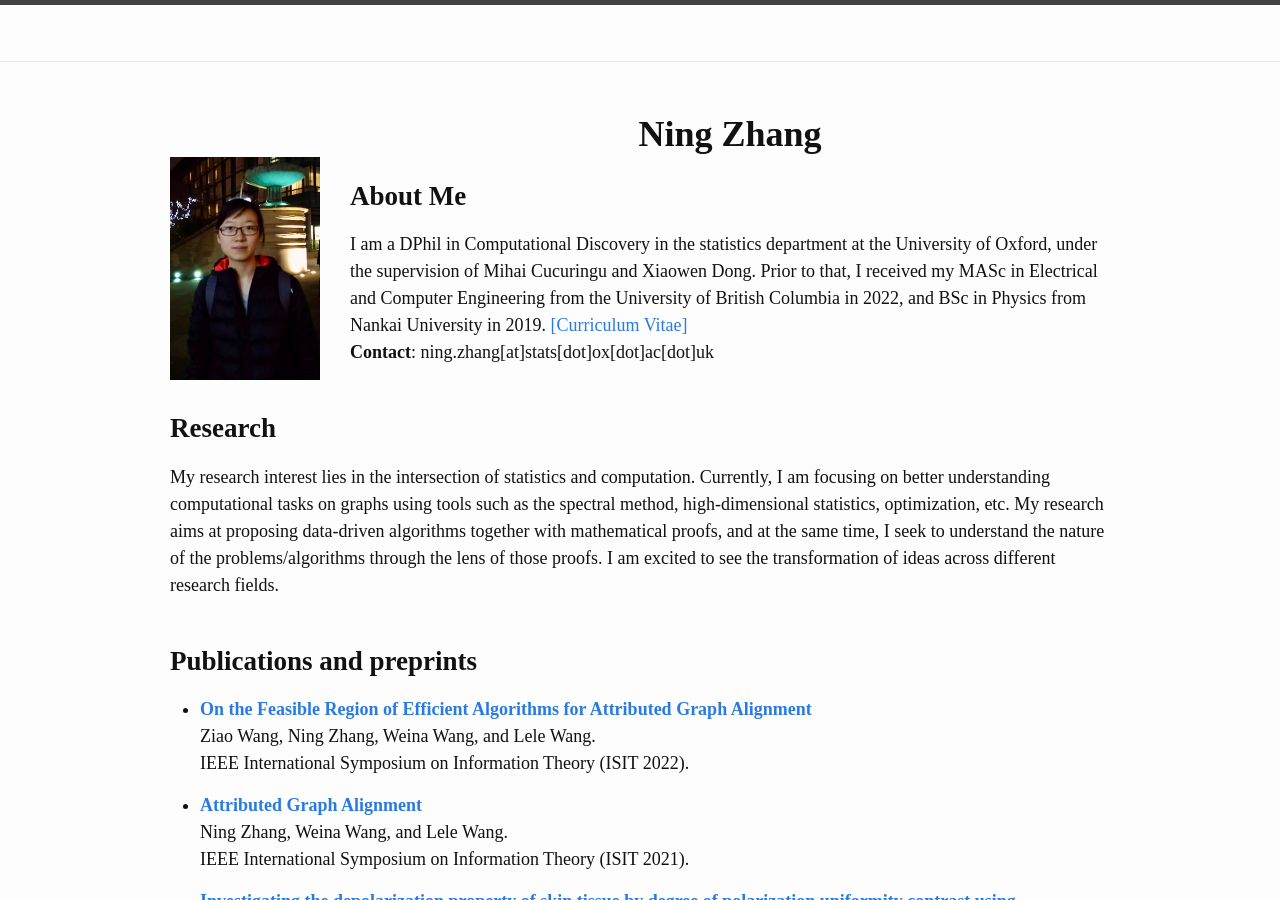
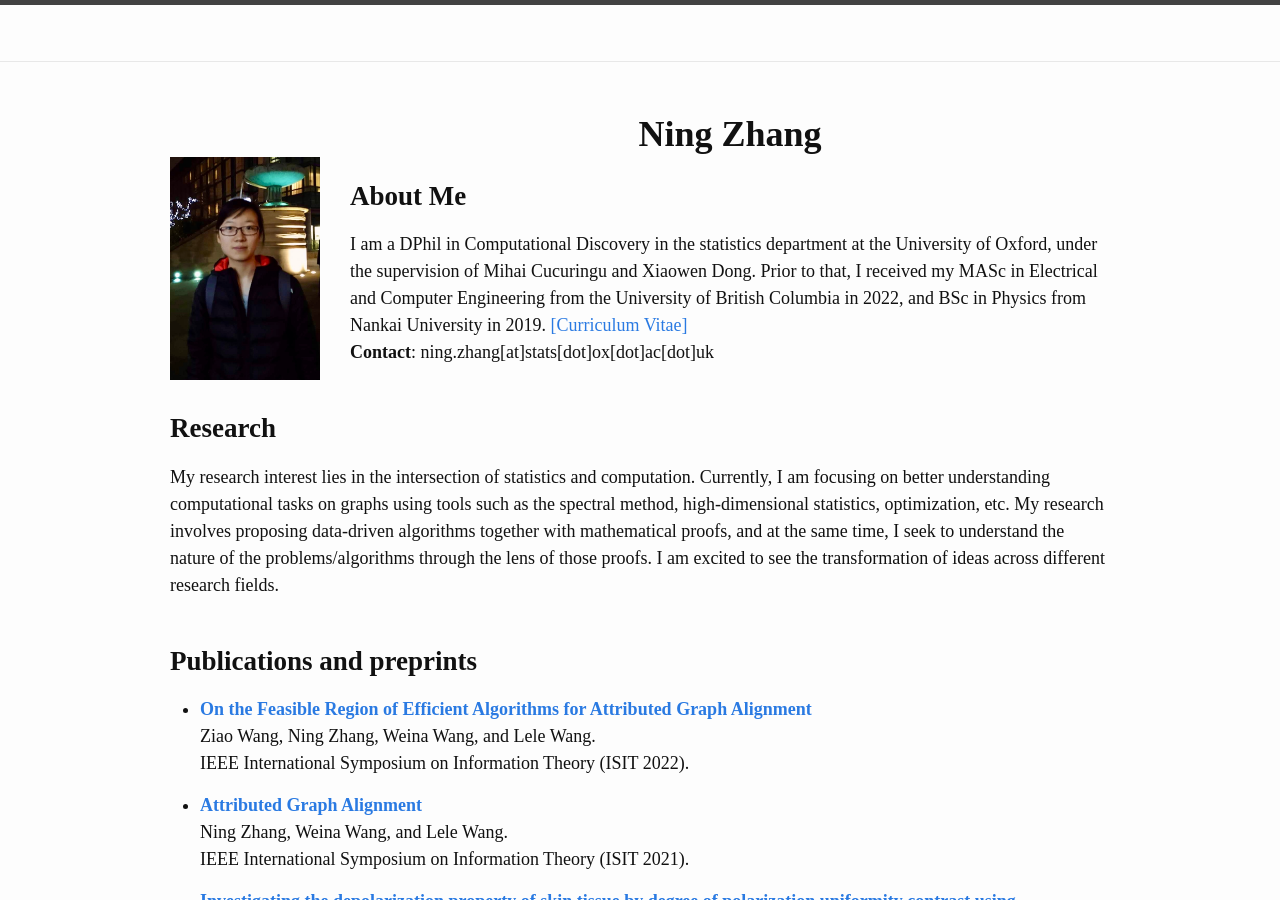
Before and after one commit to NingZhang-Git/NZ_website, a Jekyll site: the page built from index.md, in a window 1280 px wide and 900 px high. Built offline with Jekyll 4.4.1, drawn with Linux system fonts in a browser that asks for light colours.

Commit message:
Update index.md

```diff
--- a/index.md
+++ b/index.md
@@ -16,7 +16,7 @@ I am a DPhil in Computational Discovery in the statistics department at the Univ
 <br/>
 <br/>
 ## **Research**
-My research interest lies in the intersection of statistics and computation. Currently, I am focusing on better understanding computational tasks on graphs using tools such as the spectral method, high-dimensional statistics, optimization, etc. My research aims at proposing data-driven algorithms together with mathematical proofs, and at the same time, I seek to understand the nature of the problems/algorithms through the lens of those proofs. I am excited to see the transformation of ideas across different research fields.
+My research interest lies in the intersection of statistics and computation. Currently, I am focusing on better understanding computational tasks on graphs using tools such as the spectral method, high-dimensional statistics, optimization, etc. My research involves proposing data-driven algorithms together with mathematical proofs, and at the same time, I seek to understand the nature of the problems/algorithms through the lens of those proofs. I am excited to see the transformation of ideas across different research fields.
 <br/>
 <br/>
 
```
